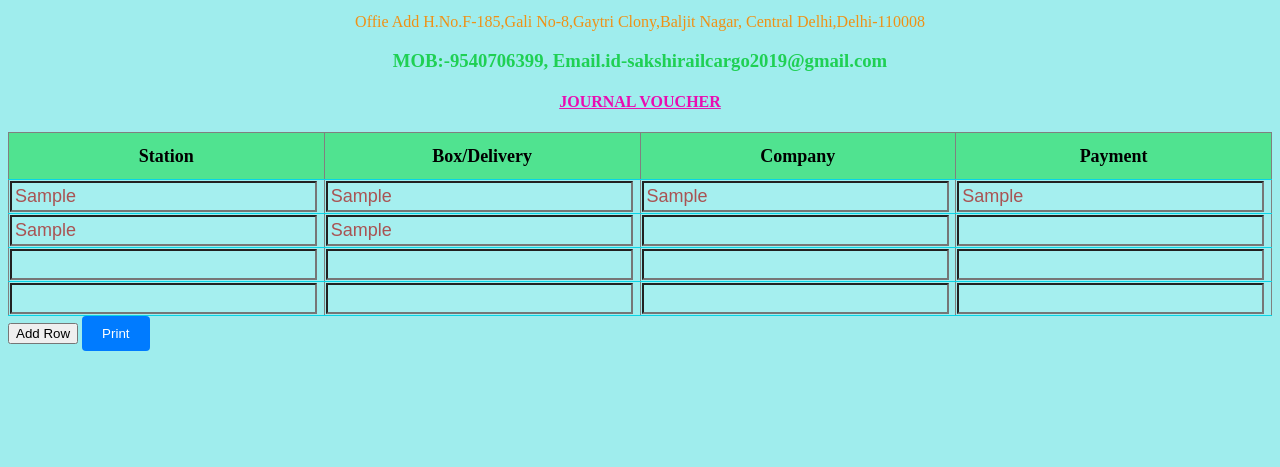
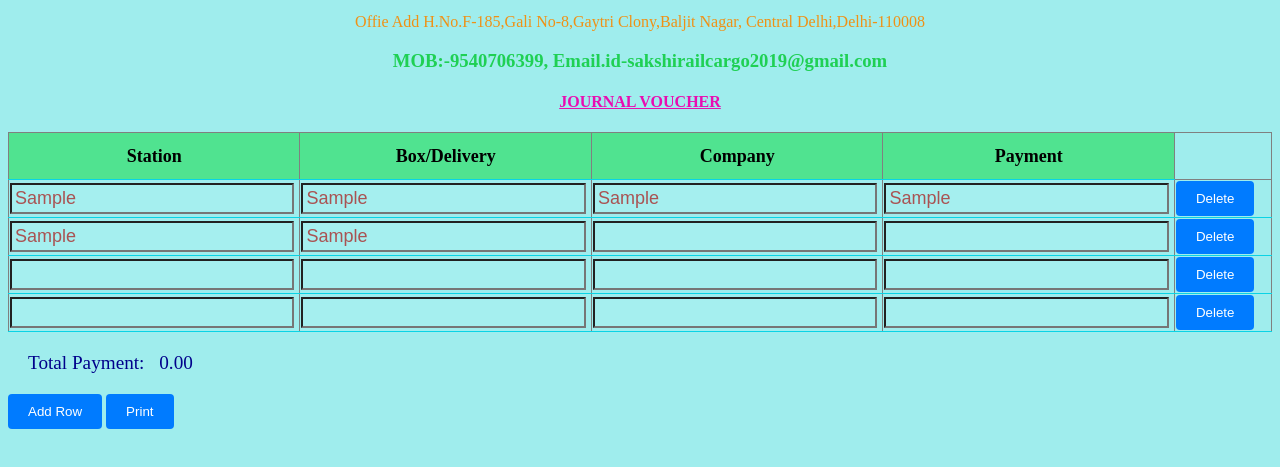
Before and after one commit to Sangamkumarjha/printBill, a plain HTML site: page index.html in a window 1280 px wide. Both pictures are taken after typing "Sample", "Sample", "Sample", "Sample", "Sample", "Sample" into the empty fields and a click on the button "Add Row". Shown: the part 101-568 px from the top of the page. Drawn offline with Linux system fonts and the light colour scheme.

Commit message:
sum of payment

```diff
--- a/index.html
+++ b/index.html
@@ -53,7 +53,9 @@
         font-style: italic;
         background-color: blueviolet;
       } */
-      .button {
+      .button,
+      .delete-button,
+      .addRow {
         padding: 10px 20px;
         background-color: #007bff;
         color: white;
@@ -64,9 +66,19 @@
 
       @media print {
         .button-container,
-        .addRow-container {
+        .addRow-container,
+        .delete-button {
           display: none;
         }
+      }
+      .totalPy {
+        width: 100%;
+        margin: 20px;
+        font-size: larger;
+        color: darkblue;
+      }
+      #totalPayment{
+        padding-left: 10px;
       }
     </style>
   </head>
@@ -92,21 +104,58 @@
         <td><input type="text" name="name" /></td>
         <td><input type="text" name="name" /></td>
         <td><input type="text" name="name" /></td>
-        <td><input type="text" name="name" /></td>
+        <td>
+          <input
+            type="text"
+            name="name"
+            class="payment-input"
+            oninput="calculateTotal()"
+          />
+        </td>
+        <td>
+          <button class="delete-button" onclick="deleteRow(this)">
+            Delete
+          </button>
+        </td>
       </tr>
       <tr>
         <td><input type="text" name="name" /></td>
         <td><input type="text" name="name" /></td>
         <td><input type="text" name="name" /></td>
-        <td><input type="text" name="name" /></td>
+        <td>
+          <input
+            type="text"
+            name="name"
+            class="payment-input"
+            oninput="calculateTotal()"
+          />
+        </td>
+        <td>
+          <button class="delete-button" onclick="deleteRow(this)">
+            Delete
+          </button>
+        </td>
       </tr>
       <tr>
         <td><input type="text" name="name" /></td>
         <td><input type="text" name="name" /></td>
         <td><input type="text" name="name" /></td>
-        <td><input type="text" name="name" /></td>
+        <td>
+          <input
+            type="text"
+            name="name"
+            class="payment-input"
+            oninput="calculateTotal()"
+          />
+        </td>
+        <td>
+          <button class="delete-button" onclick="deleteRow(this)">
+            Delete
+          </button>
+        </td>
       </tr>
     </table>
+    <div class="totalPy">Total Payment: <span id="totalPayment">0</span></div>
     <div class="button-container">
       <button class="addRow" onclick="addRow()">Add Row</button>
 
@@ -122,10 +171,32 @@
         var cell2 = newRow.insertCell(1);
         var cell3 = newRow.insertCell(2);
         var cell4 = newRow.insertCell(3);
+        var cell5 = newRow.insertCell(4);
+
         cell1.innerHTML = '<input type="text" name="name">';
         cell2.innerHTML = '<input type="text" name="age">';
         cell3.innerHTML = '<input type="text" name="name">';
-        cell4.innerHTML = '<input type="text" name="age">';
+        cell4.innerHTML =
+          '<input type="text" name="age" class="payment-input"  oninput="calculateTotal()">';
+        cell5.innerHTML =
+          '<button class="delete-button" onclick="deleteRow(this)">Delete</button>';
+      }
+
+      function deleteRow(button) {
+        var row = button.parentNode.parentNode;
+        row.parentNode.removeChild(row);
+      }
+      function calculateTotal() {
+        var total = 0;
+        var paymentInputs = document.getElementsByClassName("payment-input");
+        for (var i = 0; i < paymentInputs.length; i++) {
+          var payment = parseFloat(paymentInputs[i].value);
+          if (!isNaN(payment)) {
+            total += payment;
+          }
+        }
+
+        document.getElementById("totalPayment").textContent = total.toFixed(2);
       }
 
       function printTable() {
```
